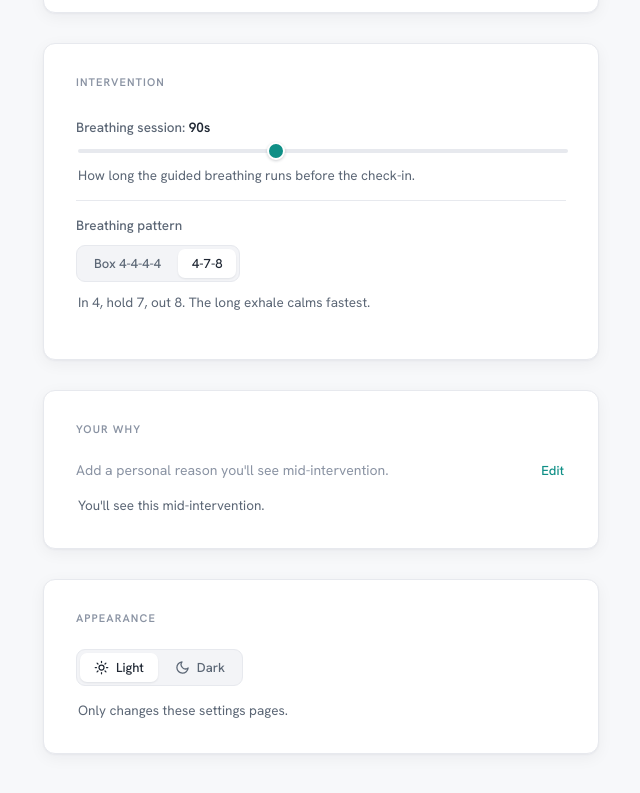
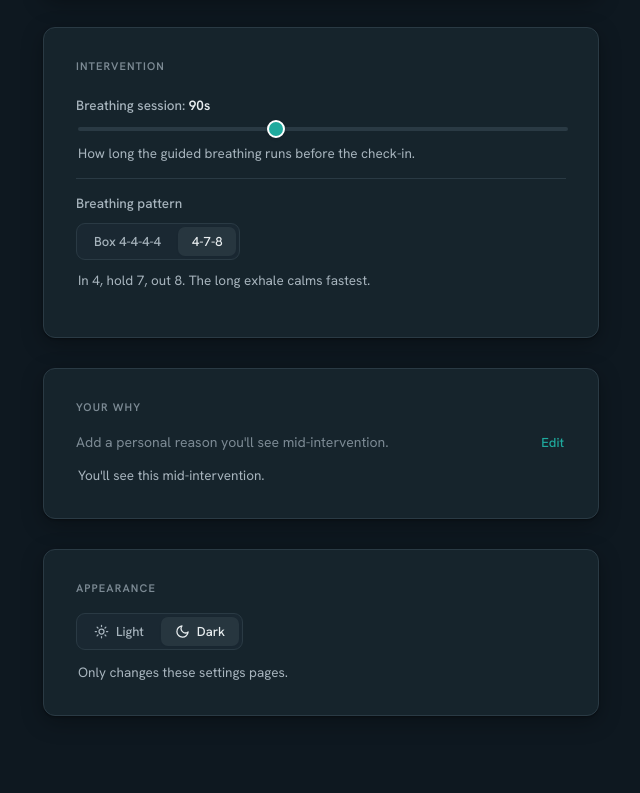
Before and after one commit to 0xabrar/tidewall, a website with bundled scripts: page pages/options.html in a window 1280 px wide. Shown: the part 1111-1904 px from the top of the page, without its empty margins (319-959 px from the left). Built offline with nearby package versions, Linux system fonts and the light colour scheme; some packages are replaced by stand-ins of ours; no server answers.

Commit message:
Default to dark theme; fix spacing hierarchy (tighter intra-card grouping)
- Dark is now the default theme (getTheme falls back to dark; both pages start
  <html data-theme=dark> so there's no light flash on first load; Appearance
  card defaults to the Dark segment). Unifies the extension with the already-dark
  welcome + breathing screens.
- Spacing: the prior uniform bump flattened the hierarchy. Per refactoring-ui
  ('spacing defines relationships'), keep the generous card-to-card separation
  (30) and card padding (30/32) but tighten the within-card grouping so labels
  hug their content: section-label 22->16, help-line 14->12.

```diff
--- a/pages/options.css
+++ b/pages/options.css
@@ -133,7 +133,7 @@ body {
 }
 
 .section-label {
-  margin: 0 0 22px;
+  margin: 0 0 16px;
   font-size: 11px;
   font-weight: 600;
   letter-spacing: 0.10em;
@@ -497,7 +497,7 @@ body {
 /* Always-visible muted guidance under a control. Shared rhythm: label ->
    control -> help line, with the help line slightly smaller and quieter. */
 .help-line {
-  margin: 14px 2px 0;
+  margin: 12px 2px 0;
   font-size: 13.5px;
   font-weight: 400;
   line-height: 1.55;
--- a/pages/options.html
+++ b/pages/options.html
@@ -1,5 +1,5 @@
 <!doctype html>
-<html lang="en">
+<html lang="en" data-theme="dark">
 <head>
   <meta charset="utf-8" />
   <meta name="viewport" content="width=device-width, initial-scale=1" />
@@ -122,11 +122,11 @@
       <section class="card" id="appearance">
         <p class="section-label">Appearance</p>
         <div id="theme-seg" class="segmented" role="group" aria-label="Theme">
-          <button type="button" class="seg" data-theme-choice="light" aria-pressed="true">
+          <button type="button" class="seg" data-theme-choice="light" aria-pressed="false">
             <svg viewBox="0 0 24 24" fill="none" stroke="currentColor" stroke-width="2" stroke-linecap="round" stroke-linejoin="round" aria-hidden="true"><circle cx="12" cy="12" r="4"/><path d="M12 2v2M12 20v2M4.93 4.93l1.41 1.41M17.66 17.66l1.41 1.41M2 12h2M20 12h2M6.34 17.66l-1.41 1.41M19.07 4.93l-1.41 1.41"/></svg>
             Light
           </button>
-          <button type="button" class="seg" data-theme-choice="dark" aria-pressed="false">
+          <button type="button" class="seg active" data-theme-choice="dark" aria-pressed="true">
             <svg viewBox="0 0 24 24" fill="none" stroke="currentColor" stroke-width="2" stroke-linecap="round" stroke-linejoin="round" aria-hidden="true"><path d="M21 12.79A9 9 0 1 1 11.21 3 7 7 0 0 0 21 12.79z"/></svg>
             Dark
           </button>
--- a/src/lib/storage.js
+++ b/src/lib/storage.js
@@ -46,7 +46,7 @@ export function makeStore(chromeStorage = globalThis.chrome?.storage) {
     async setPendingUnlock(p) { await local.set({ pendingUnlock: p }); },
     // Theme is its own top-level key (not inside settings) so the toggle never
     // races the settings object. "light" (default) or "dark".
-    async getTheme() { return await get("theme", "light"); },
+    async getTheme() { return await get("theme", "dark"); },
     async setTheme(t) { await local.set({ theme: t === "dark" ? "dark" : "light" }); },
   };
 }
```
Also changed, not shown: pages/blocklist.html (+1 -1 lines).
